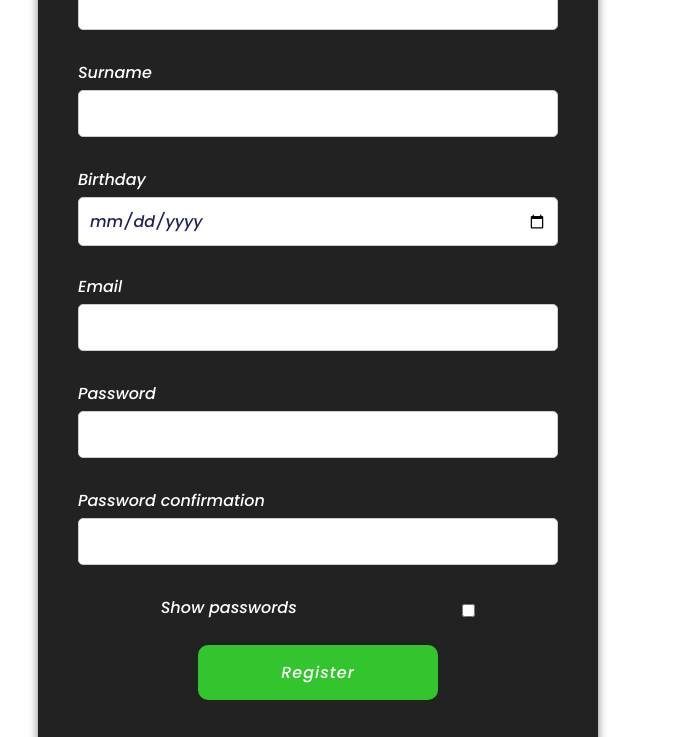
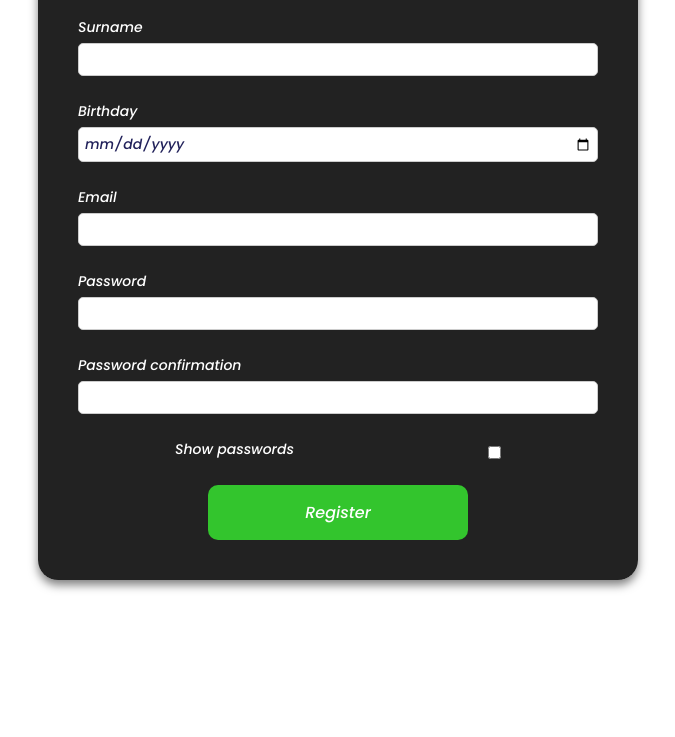
Before and after one commit to Pikadorius/CBS_test, a plain HTML site: page index.html in a window 1280 px wide. Shown: the part 195-932 px from the top of the page, without its empty margins (322-997 px from the left). After the commit the page ends 800 px from the top, so only its background shows below. Drawn offline with Linux system fonts and the light colour scheme.

Commit message:
some naming

```diff
--- a/script.js
+++ b/script.js
@@ -82,7 +82,7 @@ form.addEventListener('submit', async (e) => {
         validateConfirmPassword(confirmPassword, password);
 
     if (isValidForm) {
-        const postData = {
+        const formData = {
             name: name.value.trim(),
             surname: surname.value.trim(),
             birthday: birthday.value,
@@ -94,7 +94,7 @@ form.addEventListener('submit', async (e) => {
             loading.style.display="flex";
             const response = await fetch('https://jsonplaceholder.typicode.com/posts', {
                 method: 'POST',
-                body: JSON.stringify(postData),
+                body: JSON.stringify(formData),
                 headers: {
                     'Content-Type': 'application/json'
                 },
--- a/style.css
+++ b/style.css
@@ -9,7 +9,6 @@
 .wrapper {
   width: 600px;
   margin: 0 auto;
-  padding: 20px;
 }
 
 h1 {
@@ -20,7 +19,7 @@ h1 {
 form {
   border-radius: 20px;
   width: 100%;
-  margin: 20px auto;
+  margin: 20px;
   box-shadow: 0px 5px 10px 0px rgba(0, 0, 0, 0.5);
   display: flex;
   flex-direction: column;
@@ -30,20 +29,20 @@ form {
 
 .field {
   margin-bottom: 20px;
-  height: 87px;
 }
 
 label {
   display: block;
   margin-bottom: 5px;
   color: white;
+  font-size: 14px;
 }
 
 input {
-  padding: 10px;
+  padding: 5px;
   border-radius: 5px;
   border: 1px solid #ccc;
-  font-size: 16px;
+  font-size: 14px;
   width: 100%;
   outline: none;
   color: rgb(34, 34, 91);
@@ -57,7 +56,7 @@ input[type="checkbox"] {
 button[type="submit"] {
   align-self: center;
   padding: 15px 5px;
-  margin: 20px;
+  margin-top: 20px;
   border-radius: 10px;
   border: none;
   background-color: #33c52d;
@@ -65,7 +64,6 @@ button[type="submit"] {
   font-size: 16px;
   cursor: pointer;
   width: 50%;
-  letter-spacing: 1px;
 }
 
 .error {
@@ -95,7 +93,6 @@ button[type="submit"] {
   left: 0;
   width: 100vw;
   height: 100vh;
-  text-align: center;
   color: black;
   background-color: rgba(204, 204, 204, 0.6);
   z-index: 500;
```
